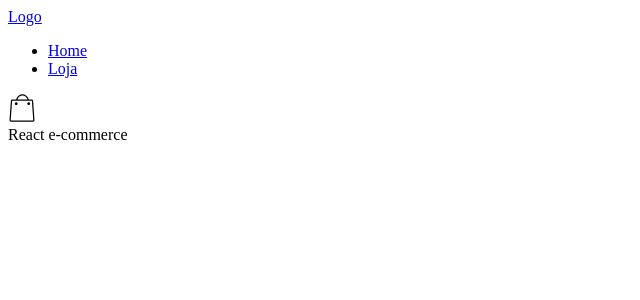
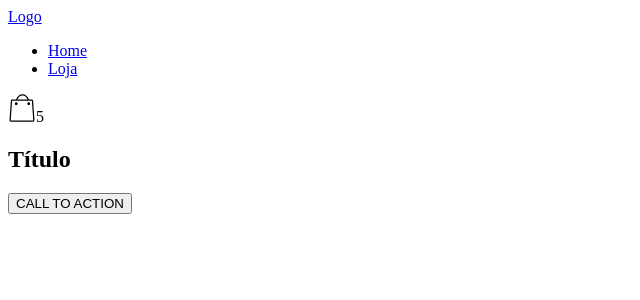
Before and after one commit to CleytonFerreira/sartorial, a Next.js app: page / in a window 1280 px wide. Shown: the top 300 px of the page, without its empty margins (0-640 px from the left). Built offline with nearby package versions, Linux system fonts and the light colour scheme.

Commit message:
Hero section

```diff
--- a/src/components/CartIcon/index.jsx
+++ b/src/components/CartIcon/index.jsx
@@ -10,6 +10,8 @@ const CartIcon = () => {
                 height={28}
                 width={28}
                 alt="" />
+
+            <span className="cart-count">5</span>
         </div>
     )
 }
--- /dev/null
+++ b/src/components/HeroSection/index.jsx
@@ -0,0 +1,14 @@
+import Link from "next/link";
+import Image from "next/image";
+import './HeroSection.module.css';
+
+const HeroSection = () => {
+    return (
+        <section>
+            <h1>Título</h1>
+            <button className="cta">CALL TO ACTION</button>
+        </section>
+    )
+}
+
+export default HeroSection
--- a/src/pages/index.js
+++ b/src/pages/index.js
@@ -3,13 +3,14 @@ import Image from 'next/image'
 import { Inter } from 'next/font/google'
 import styles from '@/styles/Home.module.css'
 
+import HeroSection from '@/components/HeroSection'
 
 const inter = Inter({ subsets: ['latin'] })
 
 export default function Home() {
   return (
     <>
-      React e-commerce
+      <HeroSection />
     </>
   )
 }
```
Also changed, not shown: src/components/HeroSection/HeroSection.module.css (added).
